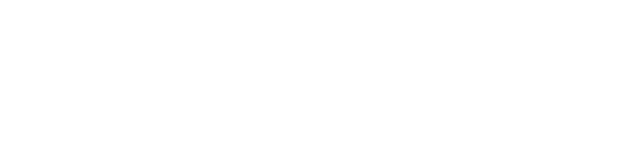
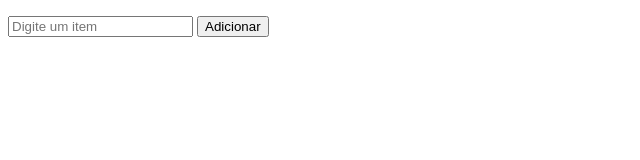
Before and after one commit to zehguilherme/todo-list, a plain HTML site: page index.html in a window 1280 px wide. Shown: the whole page, without its empty margins (0-640 px from the left). Drawn offline with Linux system fonts and the light colour scheme.

Commit message:
Addition of the constituent elements of an unordered list and a button

```diff
--- a/index.html
+++ b/index.html
@@ -7,6 +7,12 @@
 </head>
 <body>
 
+    <div id="app">
+        <ul></ul>
+
+        <input type="text" name="" id="" placeholder="Digite um item">
+        <button>Adicionar</button>
+    </div>
 
 
     <script src="js/main.js"></script>
```
